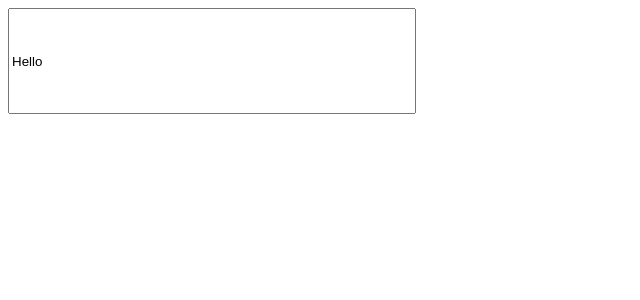
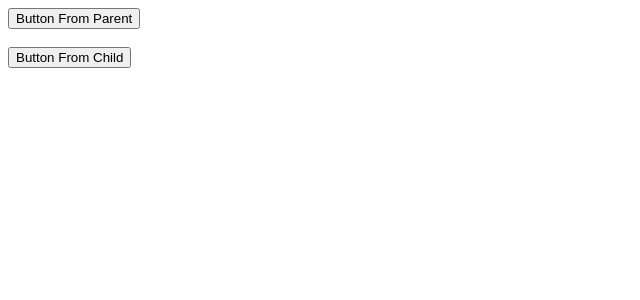
Before and after one commit to Gakiri001/React-Hooks, a React (Vite) app: page / in a window 1280 px wide. Shown: the top 300 px of the page, without its empty margins (0-640 px from the left). Built offline with nearby package versions, Linux system fonts and the light colour scheme.

Commit message:
useImperativeHandle Hook

```diff
--- a/src/App.jsx
+++ b/src/App.jsx
@@ -6,6 +6,7 @@
 import Birthday from "./pages/Birthday";
 import RefTutorial from "./pages/RefTutorial";
 import LayoutEffectTutorial from "./pages/LayoutEffectTutorial";
+import ImperativeHandle from "./pages/ImperativeHandle";
 
 function App() {
   return (
@@ -15,7 +16,8 @@
       {/* <ReducerTutorial/> */}
       {/* <EffectTutorial /> */}
       {/* <RefTutorial/> */}
-      <LayoutEffectTutorial/>
+      {/* <LayoutEffectTutorial/> */}
+      <ImperativeHandle/>
       {/* <Birthday/> */}
     </>
   );
--- /dev/null
+++ b/src/pages/ButtonChild.jsx
@@ -0,0 +1,22 @@
+import React, {forwardRef, useImperativeHandle, useState} from 'react'
+
+const Button = forwardRef((props, ref) => {
+  const[toggle, setToggle] = useState(false)
+
+  useImperativeHandle(ref, () => ({
+    alterToggle() {
+      setToggle(!toggle)
+    }
+  }))
+  return (
+    <>
+    <button>
+      Button From Child
+    </button> <br />
+    {toggle && <span>Toggle</span>}
+    </>
+
+  )
+})
+
+export default Button
--- /dev/null
+++ b/src/pages/ImperativeHandle.jsx
@@ -0,0 +1,14 @@
+import React, {useRef} from 'react'
+import Button from './ButtonChild'
+
+function ImperativeHandle() {
+  const Buttonref = useRef(null)
+  return (
+    <div>
+      <button onClick={() => {Buttonref.current.alterToggle()}}>Button From Parent</button> <br /> <br />
+      <Button ref={Buttonref}/>
+    </div>
+  )
+}
+
+export default ImperativeHandle
```
